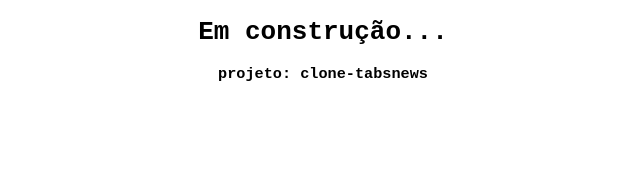
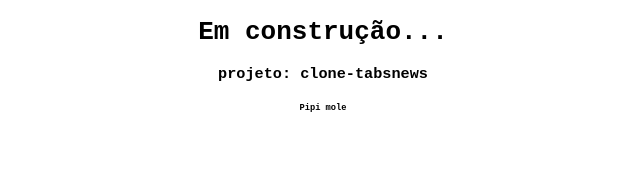
Before and after one commit to luisfkandriolo/clone-tabnews, a Next.js app: page / in a window 1280 px wide. Shown: the top 193 px of the page, without its empty margins (317-957 px from the left). Built offline with nearby package versions, Linux system fonts and the light colour scheme.

Commit message:
commit para o dudu `gay`

```diff
--- a/pages/index.js
+++ b/pages/index.js
@@ -8,6 +8,7 @@ function Home() {
     >
       <h1>Em construção...</h1>
       <h3>projeto: clone-tabsnews</h3>
+      <h6>Pipi mole</h6>
     </div>
   );
 }
```
